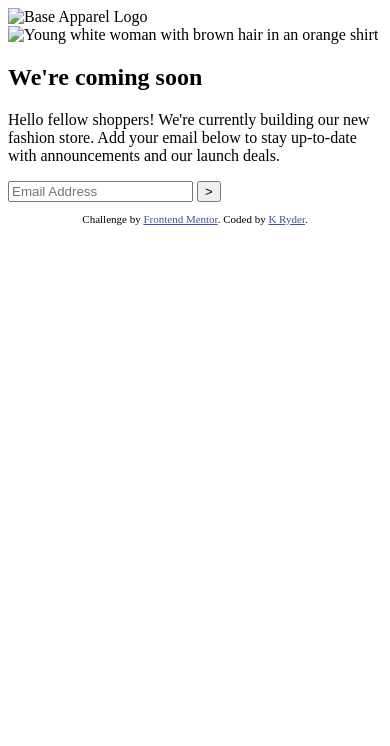
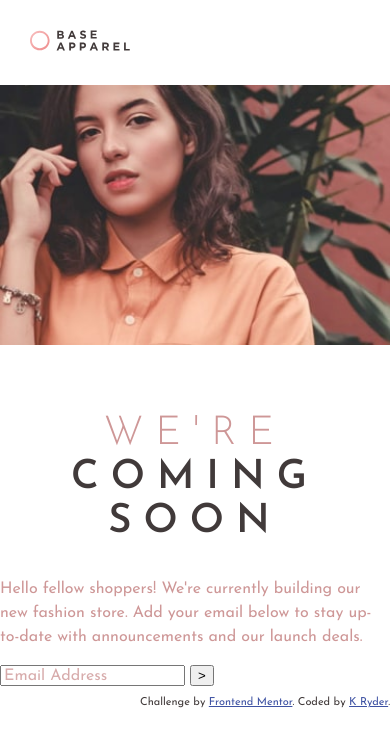
Before and after one commit to kryde507/fem-base-apparel, a plain HTML site: page index.html in a window 390 px wide. Drawn offline with Linux system fonts and the light colour scheme.

Commit message:
Added typography and basic mobile layout
Added typography and color styles as well as basic mobile layout

```diff
--- a/app.css
+++ b/app.css
@@ -1,10 +1,65 @@
+
+/* ||General Styles */
+
+body{
+    font-size: 16px;
+    font-family: 'Josefin Sans', sans-serif;
+    font-weight: 400;
+    margin: 0;
+    padding: 0;
+    color: hsl(0, 36%, 70%);
+}
 
 
- .attribution {
-            font-size: 11px;
-            text-align: center;
-        }
+/* ||Typography*/
+
+h1{
+    font-weight: 600;
+    font-size: 2.5rem;
+    text-align: center;
+    letter-spacing: .75rem;
+    text-transform: uppercase;
+    line-height: 1.1;
+    color: hsl(0, 6%, 24%);
+}
+
+.thin{
+    font-weight: 300;
+    font-size: 2.5rem;
+    color: hsl(0, 36%, 70%);
+}
+
+.main-text{
+    line-height: 1.5;
+}
+
+input::placeholder{
+    font-size: 16px;
+    font-family: 'Josefin Sans', sans-serif;
+    font-weight: 400;
+    color: hsl(0, 36%, 70%);
+    opacity: 80%;
+}
+/* ||Header and Main Nav */
+
+.logo{
+    width: 100px;
+    margin: 30px;
+}
+
+.hero{
+    width: 100%;
+    margin-bottom: 30px;
+}
+
+.attribution {
+    font-size: 11px;
+    text-align: right;
+    color: hsl(0, 6%, 24%);
+    position: relative;
+    bottom: 0;
+}
 
 .attribution a {
-            color: hsl(228, 45%, 44%);
-        }
+    color: hsl(228, 45%, 44%);
+}
--- a/index.html
+++ b/index.html
@@ -6,15 +6,18 @@
     <meta name="viewport" content="width=device-width, initial-scale=1.0">
     <link rel="icon" type="image/png" sizes="32x32" href="./images/favicon-32x32.png">
     <link rel="stylesheet" href="app.css">
+    <link rel="preconnect" href="https://fonts.googleapis.com">
+    <link rel="preconnect" href="https://fonts.gstatic.com" crossorigin>
+    <link href="https://fonts.googleapis.com/css2?family=Josefin+Sans:wght@300;400;600&display=swap" rel="stylesheet">
     <title>Frontend Mentor | Base Apparel coming soon page</title>
 </head>
 
 <body>
     <header>
-        <img src="" alt="Base Apparel Logo" id="logo">
+        <img src="images/logo.svg" alt="Base Apparel Logo" class="logo">
     </header>
     <div>
-        <img src="" alt="Young white woman with brown hair in an orange shirt" id="main-img">
+        <img src="images/hero-mobile.jpg" alt="Young white woman with brown hair in an orange shirt" class="hero">
     </div>
     <section>
         <h1><span class="thin">We're</span> coming soon</h1>
```
Also changed, not shown: images/bg-pattern-desktop.svg (added), images/favicon-32x32.png (added), images/hero-desktop.jpg (added), images/hero-mobile.jpg (added), images/icon-arrow.svg (added), images/icon-error.svg (added), images/logo.svg (added), 1 other file.
